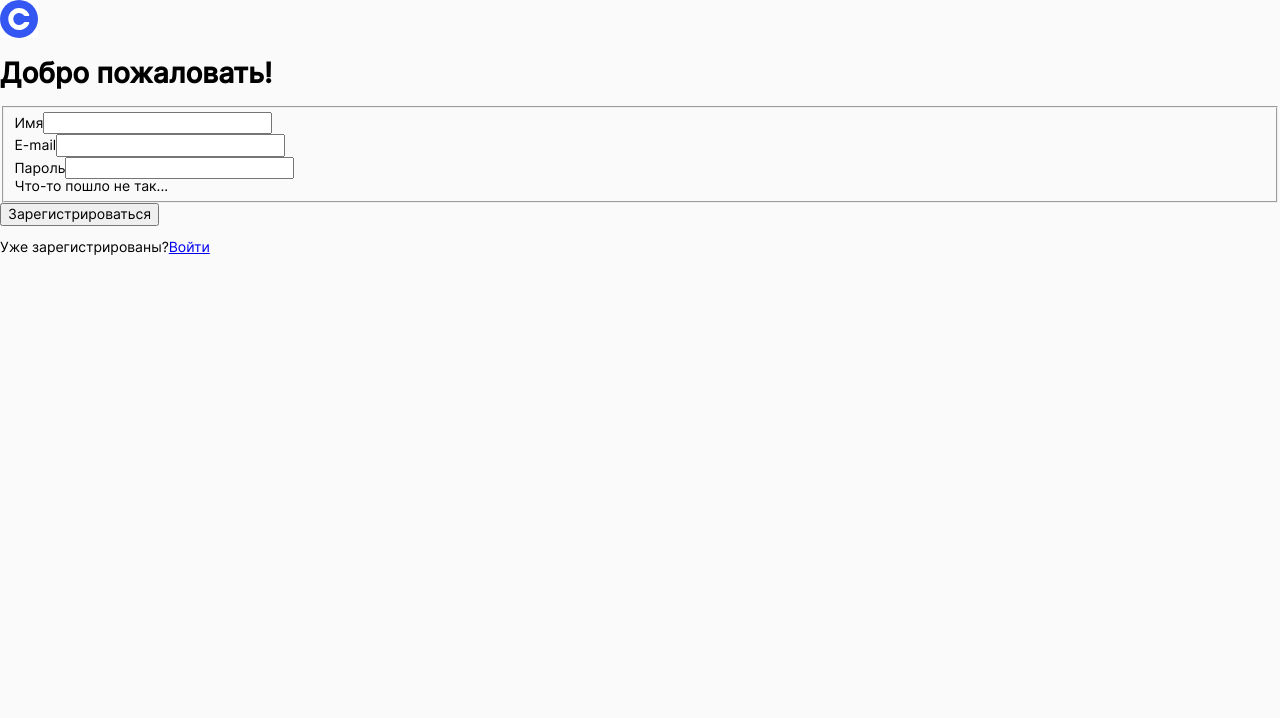
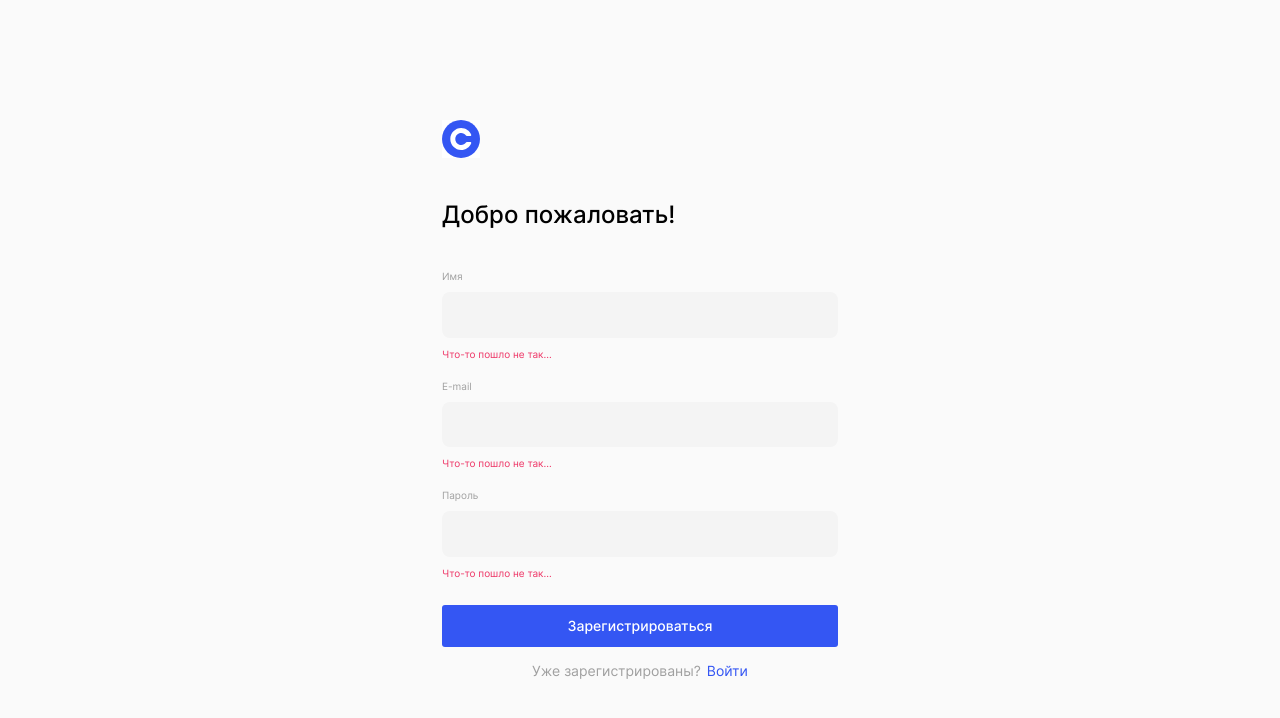
Before and after one commit to ru39391/movies-explorer-frontend, a React (Create React App) app: page /signup in a window 1280 px wide. Shown: the top 718 px of the page. Built offline with nearby package versions, Linux system fonts and the light colour scheme.

Commit message:
feature/стилизовать формы входа и регистрации

```diff
--- /dev/null
+++ b/src/blocks/page/__wrapper/page__wrapper.css
@@ -0,0 +1,8 @@
+.page__wrapper {
+  flex-grow: 1;
+  padding: 30px;
+  display: flex;
+  flex-direction: column;
+  align-items: center;
+  justify-content: center;
+}
--- a/src/components/App/App.js
+++ b/src/components/App/App.js
@@ -58,10 +58,14 @@ function App() {
         profile
       </Route>
       <Route exact path="/signup">
-        <Register formTitle="Добро пожаловать!" btnCaption="Зарегистрироваться" footerText="Уже зарегистрированы?" footerTitle="Войти" footerUrl="signin" />
+        <div className="page__wrapper">
+          <Register formTitle="Добро пожаловать!" btnCaption="Зарегистрироваться" footerText="Уже зарегистрированы?" footerTitle="Войти" footerUrl="signin" />
+        </div>
       </Route>
       <Route exact path="/signin">
-        <Login formTitle="Рады видеть!" btnCaption="Войти" footerText="Ещё не зарегистрированы?" footerTitle="Регистрация" footerUrl="signup" />
+        <div className="page__wrapper">
+          <Login formTitle="Рады видеть!" btnCaption="Войти" footerText="Ещё не зарегистрированы?" footerTitle="Регистрация" footerUrl="signup" />
+        </div>
       </Route>
     </Switch>
   );
--- a/src/components/AuthForm/AuthForm.css
+++ b/src/components/AuthForm/AuthForm.css
@@ -0,0 +1,129 @@
+.form {
+  display: flex;
+  flex-direction: column;
+}
+
+.form_container {
+  width: 100%;
+  max-width: 396px;
+  min-height: 560px;
+}
+
+.form__header {
+  margin: 0 0 40px;
+}
+
+@media (max-width:767px) {
+  .form__header {
+    margin: 0 0 50px;
+    text-align: center;
+  }
+}
+
+.form__title {
+  font-size: 24px;
+  font-weight: 500;
+  line-height: 1.25;
+  margin: 0 0 40px;
+}
+
+@media (max-width:767px) {
+  .form__title {
+    margin: 0 0 80px;
+    text-align: center;
+  }
+}
+
+.form__body {
+  flex-grow: 1;
+  display: flex;
+  flex-direction: column;
+}
+
+.form__wrapper {
+  border: 0;
+  margin: 0;
+  padding: 0;
+}
+
+.form__item {
+  display: flex;
+  flex-direction: column;
+  margin: 0 0 20px;
+}
+
+.form__label {
+  color: #A0A0A0;
+  font-size: 10px;
+  line-height: 1.2;
+  margin: 0 0 10px;
+}
+
+.form__field {
+  color: #000;
+  font-size: 13px;
+  line-height: 1.2;
+  padding: 15px;
+  border: 0;
+  outline: none;
+  border-radius: 8px;
+  background-color: #F4F4F4;
+}
+
+.form__error {
+  color: #EE3465;
+  font-size: 10px;
+  line-height: 1.2;
+  margin: 10px 0 0;
+}
+
+.form__footer {
+  flex-grow: 1;
+  display: flex;
+  flex-direction: column;
+  justify-content: flex-end;
+}
+
+.form__button {
+  color: #fff;
+  font-size: 14px;
+  font-weight: 500;
+  line-height: 1.3;
+  border: 0;
+  border-radius: 3px;
+  padding: 12px;
+  margin: 0 0 16px;
+  cursor: pointer;
+  background-color: #3456F3;
+}
+
+@media (max-width:767px) {
+  .form__button {
+    font-size: 12px;
+    line-height: 1.25;
+    margin: 0 0 14px;
+  }
+}
+
+.form__info {
+  margin: 0;
+  color: #A0A0A0;
+  line-height: 1.2;
+  text-align: center;
+}
+
+@media (max-width:767px) {
+  .form__info {
+    font-size: 12px;
+    line-height: 1.25;
+  }
+}
+
+.form__text {
+  margin: 0 6px 0 0;
+}
+
+.form__link {
+  color: #3456F3;
+  text-decoration: none;
+}
--- a/src/components/Register/Register.js
+++ b/src/components/Register/Register.js
@@ -8,10 +8,12 @@ function Register({formTitle, btnCaption, footerText, footerTitle, footerUrl}) {
       <div className="form__item">
         <label className="form__label">Имя</label>
         <input className="form__field" name="name" type="text" required />
+        <div className="form__error">Что-то пошло не так...</div>
       </div>
       <div className="form__item">
         <label className="form__label">E-mail</label>
         <input className="form__field" name="email" type="email" required />
+        <div className="form__error">Что-то пошло не так...</div>
       </div>
       <div className="form__item">
         <label className="form__label">Пароль</label>
--- a/src/index.css
+++ b/src/index.css
@@ -1,6 +1,7 @@
 @import url(./vendor/normalize.css);
 @import url(./vendor/fonts.css);
 @import url(./blocks/page/page.css);
+@import url(./blocks/page/__wrapper/page__wrapper.css);
 @import url(./blocks/wrapper/wrapper.css);
 @import url(./blocks/wrapper/_padding_none/wrapper_padding_none.css);
 @import url(./blocks/section/section.css);
```
